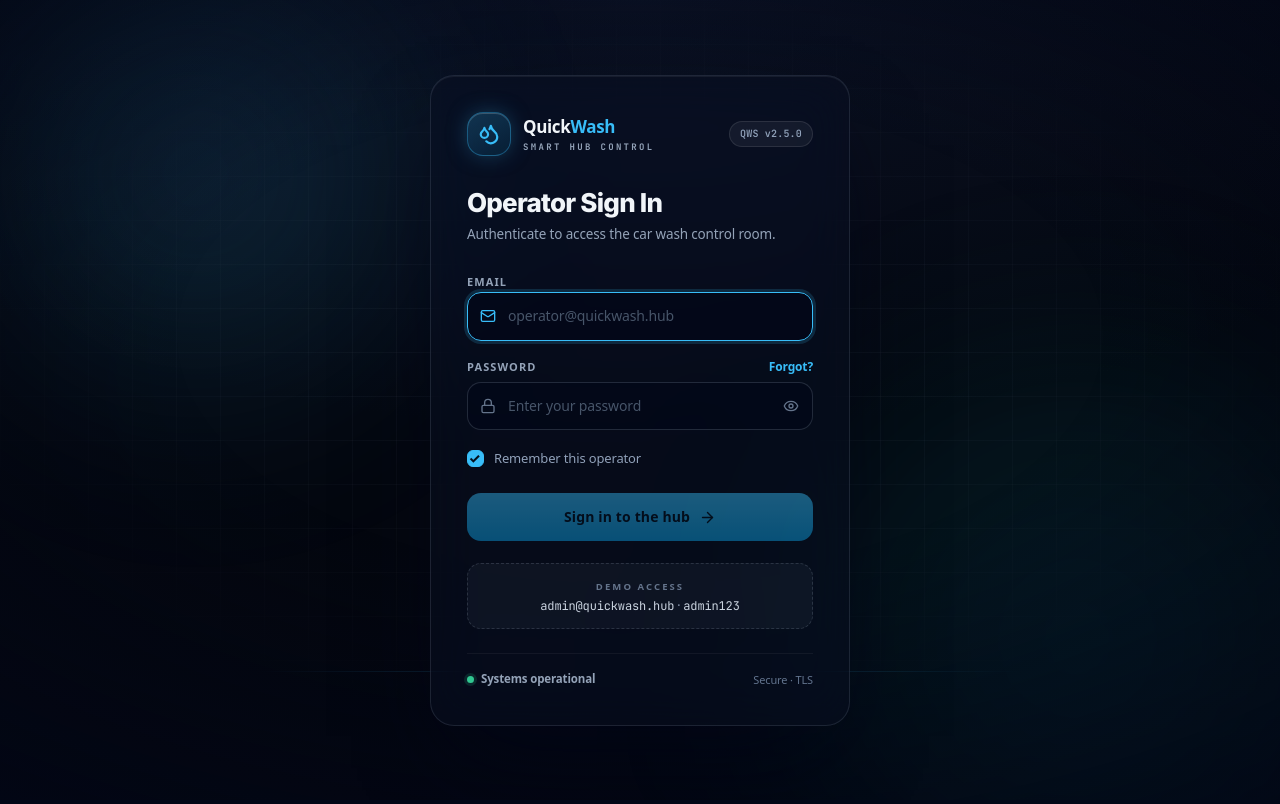
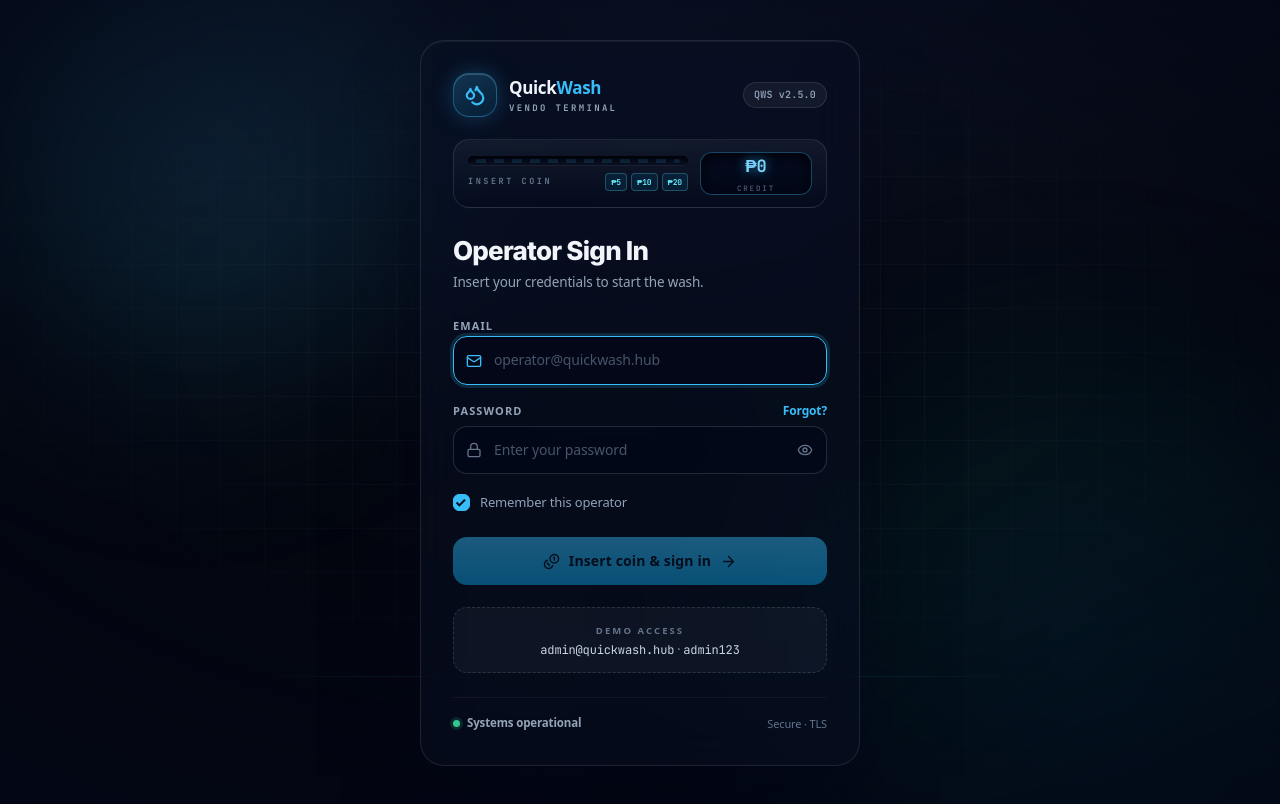
Before and after one commit to clintonsantiago11-bit/quickwash-smart-hub, a Next.js app in the folder frontend/: page /login in a window 1280 px wide. Built offline with nearby package versions, Linux system fonts and the light colour scheme; no server answers.

Commit message:
Login: keep the vendo coin-slot concept, drop only the machine/vehicle scene — added a real coin rail (slot + VFD credit meter + falling coin + accept/reject states) on the Still Water glass panel

```diff
--- a/frontend/src/app/globals.css
+++ b/frontend/src/app/globals.css
@@ -290,3 +290,97 @@
   .login-orb, .login-status-dot, .login-card, .login-error, .login-spinner { animation: none !important; }
   .login-card { opacity: 1; transform: none; }
 }
+
+/* ============================================================
+   LOGIN — Vendo coin rail (slot + credit meter)
+   ============================================================ */
+.lw-vendo {
+  position: relative;
+  display: flex;
+  align-items: stretch;
+  gap: 12px;
+  margin-top: 22px;
+  padding: 12px 14px;
+  border-radius: 16px;
+  background: linear-gradient(180deg, rgba(148, 163, 184, 0.08), rgba(2, 6, 23, 0.35));
+  border: 1px solid rgba(148, 163, 184, 0.18);
+  transition: border-color 0.24s ease, box-shadow 0.24s ease;
+}
+.lw-vendo-active { border-color: rgba(56, 189, 248, 0.45); box-shadow: 0 0 0 3px rgba(56, 189, 248, 0.12); }
+.lw-vendo-accepted { border-color: rgba(52, 211, 153, 0.45); box-shadow: 0 0 0 3px rgba(52, 211, 153, 0.12); }
+
+/* The slot */
+.lw-slot { flex: 1; min-width: 0; position: relative; display: flex; flex-direction: column; justify-content: center; gap: 7px; }
+.lw-slot-line {
+  height: 10px;
+  border-radius: 5px;
+  background: linear-gradient(180deg, #020617, #0b1224);
+  box-shadow: inset 0 2px 5px rgba(0, 0, 0, 0.9), inset 0 -1px 0 rgba(148, 163, 184, 0.15);
+  position: relative;
+  overflow: hidden;
+  transition: box-shadow 0.24s ease;
+}
+.lw-slot-line::after {
+  content: '';
+  position: absolute;
+  inset: 3px 8px;
+  border-radius: 3px;
+  background: repeating-linear-gradient(90deg, rgba(56, 189, 248, 0.25) 0 10px, transparent 10px 18px);
+  opacity: 0.5;
+}
+.lw-vendo-active .lw-slot-line { box-shadow: inset 0 2px 5px rgba(0, 0, 0, 0.9), 0 0 16px rgba(56, 189, 248, 0.45); }
+.lw-vendo-accepted .lw-slot-line { box-shadow: inset 0 2px 5px rgba(0, 0, 0, 0.9), 0 0 16px rgba(52, 211, 153, 0.4); }
+.lw-slot-label { font-family: var(--font-mono, monospace); font-size: 8.5px; font-weight: 700; letter-spacing: 0.3em; color: #64748b; }
+.lw-chips { display: flex; gap: 4px; }
+.lw-chip { font-family: var(--font-mono, monospace); font-size: 8px; font-weight: 700; padding: 2px 5px; border-radius: 4px; color: #67e8f9; background: rgba(8, 47, 73, 0.55); border: 1px solid rgba(103, 232, 249, 0.25); }
+
+/* Credit meter (VFD style) */
+.lw-meter {
+  width: 112px;
+  border-radius: 12px;
+  background: rgba(2, 6, 23, 0.75);
+  border: 1px solid rgba(56, 189, 248, 0.35);
+  display: flex;
+  flex-direction: column;
+  align-items: center;
+  justify-content: center;
+  gap: 2px;
+  box-shadow: inset 0 2px 8px rgba(0, 0, 0, 0.9);
+}
+.lw-vfd { font-family: var(--font-mono, monospace); font-size: 17px; font-weight: 800; color: #7dd3fc; text-shadow: 0 0 12px rgba(56, 189, 248, 0.7); animation: lw-vfd-pop 0.28s ease-out; }
+.lw-vendo-accepted .lw-vfd { color: #6ee7b7; text-shadow: 0 0 12px rgba(52, 211, 153, 0.7); }
+@keyframes lw-vfd-pop { from { transform: scale(1.2); } to { transform: scale(1); } }
+.lw-meter-label { font-family: var(--font-mono, monospace); font-size: 7.5px; font-weight: 700; letter-spacing: 0.25em; color: #475569; }
+
+/* The falling coin */
+.lw-coin {
+  position: absolute;
+  top: -8px;
+  left: 26px;
+  width: 16px;
+  height: 16px;
+  border-radius: 9999px;
+  background: linear-gradient(145deg, #fbbf24, #d97706);
+  box-shadow: 0 2px 6px rgba(0, 0, 0, 0.6), inset 0 1px 0 rgba(255, 255, 255, 0.4);
+  animation: lw-coin-drop 0.42s cubic-bezier(0.55, 0, 0.7, 0.2) forwards;
+}
+@keyframes lw-coin-drop {
+  from { transform: translateY(-20px) rotate(0deg) scale(1); opacity: 1; }
+  60% { transform: translateY(16px) rotate(160deg) scale(0.96); }
+  to { transform: translateY(30px) rotate(200deg) scale(0.55); opacity: 0; }
+}
+
+/* LCD-style rejection */
+.lw-lcd-error {
+  border-radius: 12px;
+  padding: 10px 12px;
+  background: rgba(248, 113, 113, 0.1);
+  border: 1px solid rgba(248, 113, 113, 0.35);
+  color: #fca5a5;
+  animation: lw-rise 0.32s ease-out both;
+}
+
+@media (prefers-reduced-motion: reduce) {
+  .lw-coin, .lw-vfd { animation: none !important; }
+  .lw-vendo, .lw-slot-line { transition: none !important; }
+}
--- a/frontend/src/app/login/page.tsx
+++ b/frontend/src/app/login/page.tsx
@@ -5,6 +5,7 @@ import { useRouter } from 'next/navigation';
 import {
   AlertCircle,
   ArrowRight,
+  Coins,
   Droplets,
   Eye,
   EyeOff,
@@ -16,12 +17,16 @@ import {
 import { api } from '@/lib/api';
 
 /* ================================================================== */
-/*  LOGIN — "Still Water"                                             */
-/*  One glass instrument panel on calm deep water. No machines,       */
-/*  no vehicles, no coin gimmicks — instant, focused authentication.  */
+/*  LOGIN — "Still Water Vendo"                                       */
+/*  A glass instrument panel on calm deep water, with the real        */
+/*  vendo coin rail on top: insert coin → authenticate → enter.       */
+/*  No gantry machine, no vehicles — just the terminal.               */
 /* ================================================================== */
 
 const APP_VERSION = 'QWS v2.5.0';
+const CREDIT_PER_INSERT = 20;
+/** Coin drop beat before the API call (ms) — kept short on purpose. */
+const COIN_DROP_MS = 420;
 
 export default function LoginPage() {
   const router = useRouter();
@@ -32,6 +37,8 @@ export default function LoginPage() {
   const [rememberMe, setRememberMe] = useState(true);
   const [isLoading, setIsLoading] = useState(false);
   const [error, setError] = useState('');
+  const [credits, setCredits] = useState(0);
+  const [coinDropping, setCoinDropping] = useState(false);
   const [welcomeName, setWelcomeName] = useState<string | null>(null);
 
   // Restore the remembered operator email (client only, post-hydration,
@@ -46,11 +53,19 @@ export default function LoginPage() {
   }, []);
 
   const canSubmit = email.includes('@') && password.trim().length > 0;
+  const busy = isLoading || coinDropping || Boolean(welcomeName);
 
   const handleLogin = async (e: FormEvent<HTMLFormElement>) => {
     e.preventDefault();
-    if (isLoading || welcomeName) return;
+    if (busy) return;
     setError('');
+
+    // Drop the coin first, then let the terminal process the sign-in.
+    setCoinDropping(true);
+    setTimeout(async () => {
+      setCoinDropping(false);
+      setCredits((c) => c + CREDIT_PER_INSERT);
+      setIsLoading(true);
 
       try {
         const auth = await api.login(email.trim(), password);
@@ -60,14 +75,15 @@ export default function LoginPage() {
         const name: string =
           auth?.user?.full_name || auth?.user?.username || 'Operator';
         setWelcomeName(name);
-      // One short beat so the success state registers, then hand off.
-      setTimeout(() => router.push('/'), 700);
+        // One beat so "ACCEPTED" registers on the meter, then hand off.
+        setTimeout(() => router.push('/'), 900);
       } catch {
         setError(
-        'Incorrect email or password. Check your credentials and try again.'
+          'Invalid coin — rejected. Incorrect email or password; the coin was returned below.'
         );
         setIsLoading(false);
       }
+    }, COIN_DROP_MS);
   };
 
   return (
@@ -81,9 +97,9 @@ export default function LoginPage() {
         <div className="login-vignette" />
       </div>
 
-      {/* ── The instrument panel ────────────────────────────────── */}
+      {/* ── The vendo terminal panel ────────────────────────────── */}
       <main
-        className={`login-card relative z-10 w-full max-w-[420px] rounded-3xl p-7 sm:p-9 ${
+        className={`login-card relative z-10 w-full max-w-[440px] rounded-3xl p-7 sm:p-8 ${
           welcomeName ? 'login-card-success' : ''
         }`}
       >
@@ -96,30 +112,59 @@ export default function LoginPage() {
             <p className="login-brand-name">
               Quick<span className="login-brand-accent">Wash</span>
             </p>
-            <p className="login-brand-sub">SMART HUB CONTROL</p>
+            <p className="login-brand-sub">VENDO TERMINAL</p>
           </div>
           <span className="ml-auto shrink-0 rounded-full border border-white/10 bg-white/5 px-2.5 py-1 font-mono text-[10px] font-semibold tracking-[0.14em] text-slate-400">
             {APP_VERSION}
           </span>
         </div>
 
+        {/* Coin rail: slot + credit meter */}
+        <div
+          className={`lw-vendo ${coinDropping ? 'lw-vendo-active' : ''} ${
+            welcomeName ? 'lw-vendo-accepted' : ''
+          }`}
+        >
+          <div className="lw-slot">
+            <div className="lw-slot-line" />
+            <div className="flex items-center justify-between">
+              <span className="lw-slot-label">INSERT COIN</span>
+              <div className="lw-chips" aria-hidden>
+                <span className="lw-chip">₱5</span>
+                <span className="lw-chip">₱10</span>
+                <span className="lw-chip">₱20</span>
+              </div>
+            </div>
+          </div>
+          <div className="lw-meter" aria-label={`Credits inserted: ${credits}`}>
+            <span key={credits} className="lw-vfd">
+              ₱{credits}
+            </span>
+            <span className="lw-meter-label">CREDIT</span>
+          </div>
+          {coinDropping && <span className="lw-coin" aria-hidden />}
+        </div>
         {/* Heading */}
-        <div className="mt-8">
+        <div className="mt-7">
           <h1 className="login-title">Operator Sign In</h1>
           <p className="login-subtitle">
-            Authenticate to access the car wash control room.
+            Insert your credentials to start the wash.
           </p>
         </div>
-        {/* Error */}
+
+        {/* Error — coin rejected */}
         {error && (
-          <div role="alert" className="login-error mt-5 flex items-start gap-2.5">
+          <div
+            role="alert"
+            className="lw-lcd-error mt-5 flex items-start gap-2.5"
+          >
             <AlertCircle size={15} className="mt-0.5 shrink-0" />
             <p className="text-[13px] leading-snug">{error}</p>
           </div>
         )}
 
         {/* Form */}
-        <form onSubmit={handleLogin} noValidate className="mt-6 space-y-4">
+        <form onSubmit={handleLogin} noValidate className="mt-5 space-y-4">
           <div className="space-y-1.5">
             <label htmlFor="login-email" className="login-label">
               Email
@@ -186,32 +231,33 @@ export default function LoginPage() {
               type="checkbox"
               checked={rememberMe}
               onChange={(e) => setRememberMe(e.target.checked)}
-              className="login-checkbox"
+              className="lw-checkbox login-checkbox"
             />
             <span className="text-[13px] text-slate-400">
               Remember this operator
             </span>
           </label>
 
-          {/* Submit */}
+          {/* Submit — the vendo coin button */}
           <button
             type="submit"
-            disabled={!canSubmit || isLoading || Boolean(welcomeName)}
+            disabled={!canSubmit || busy}
             className="login-btn group mt-2 w-full"
           >
             {isLoading ? (
               <>
                 <Loader2 size={17} className="login-spinner" />
-                <span>Authenticating…</span>
+                <span>Processing coin…</span>
               </>
             ) : welcomeName ? (
               <>
                 <ShieldCheck size={17} />
-                <span>Welcome, {welcomeName}</span>
+                <span>Accepted — Welcome, {welcomeName}</span>
               </>
             ) : (
               <>
-                <span>Sign in to the hub</span>
+                <Coins size={17} />
+                <span>Insert coin &amp; sign in</span>
                 <ArrowRight
                   size={17}
                   className="transition-transform duration-200 group-hover:translate-x-0.5"
```
Lines whose indentation alone changed are shown as unchanged.
